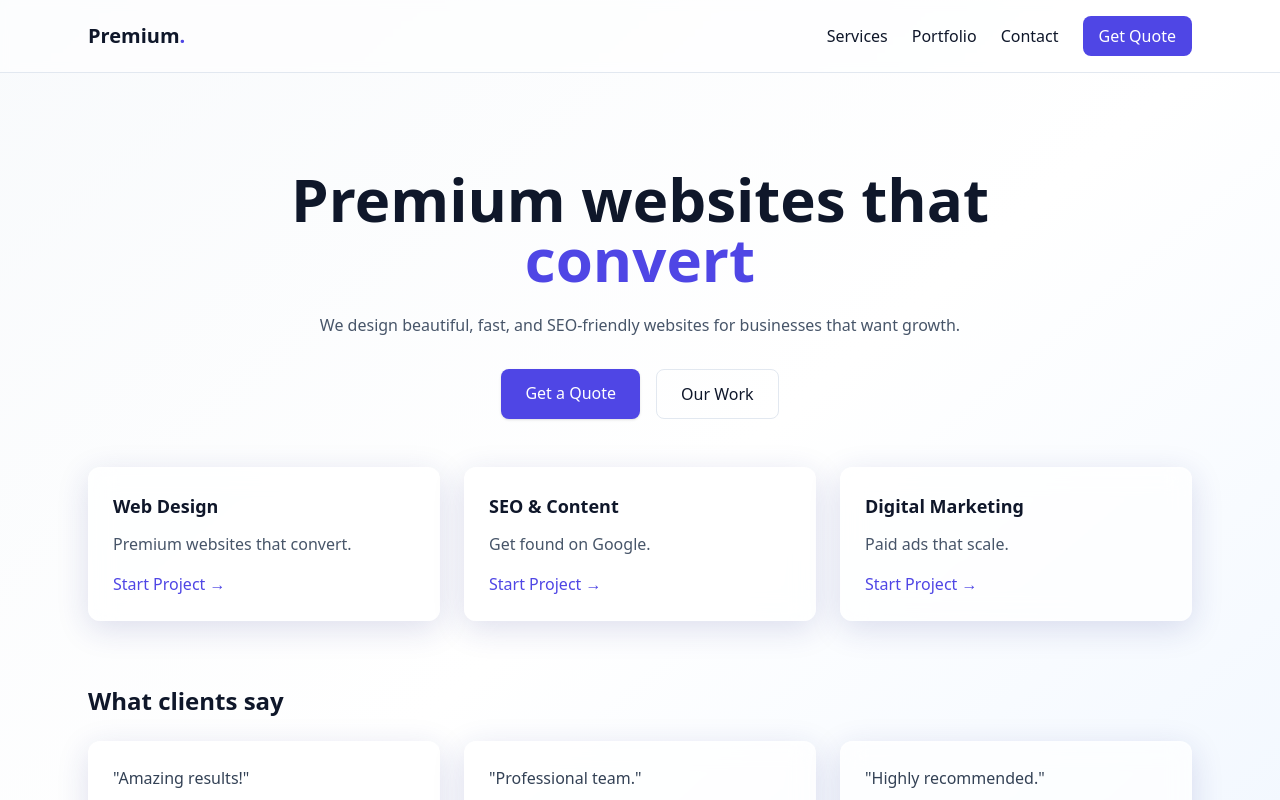
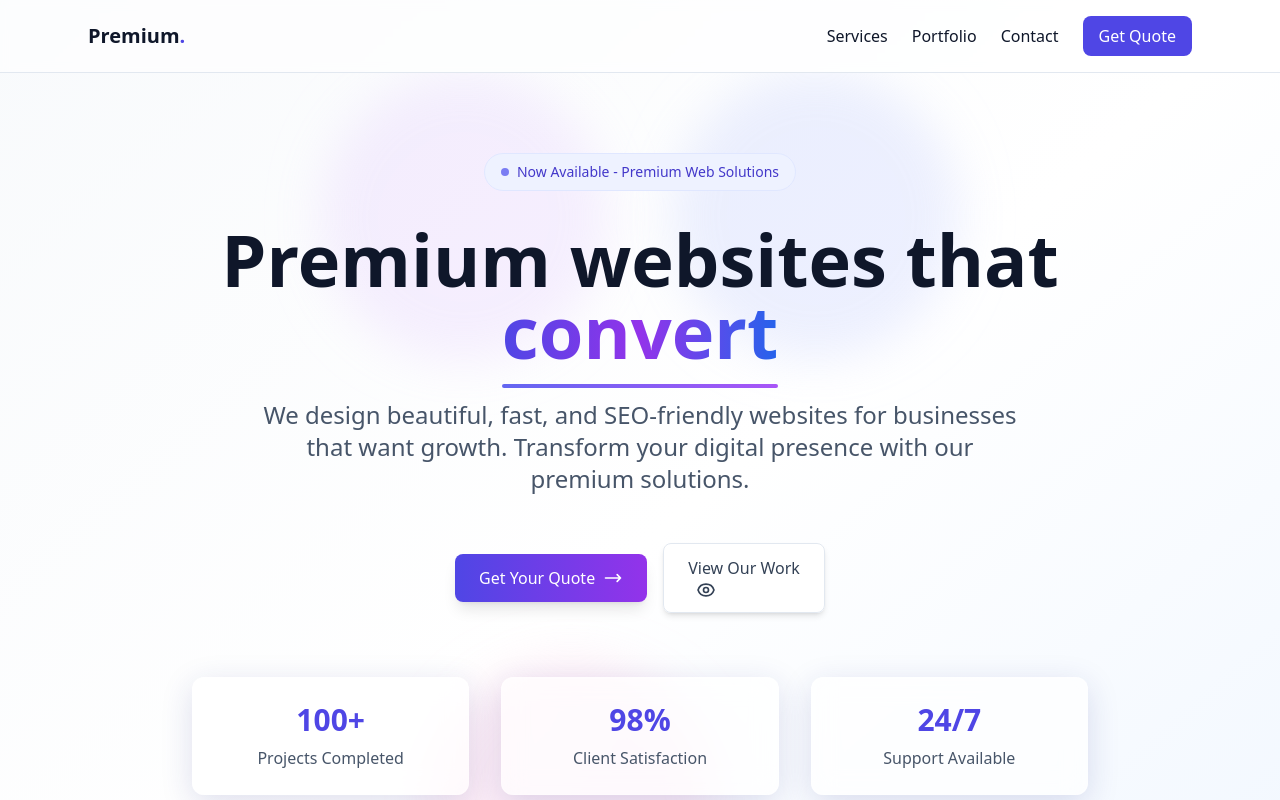
Before and after one commit to pratikrajput885-bot/premium-website, a Next.js app: page / in a window 1280 px wide. Shown: the top 800 px of the page. Built offline with nearby package versions, Linux system fonts and the light colour scheme.

Commit message:
Update page.tsx

```diff
--- a/app/page.tsx
+++ b/app/page.tsx
@@ -1,32 +1,130 @@
+'use client'
+
 import React from 'react'
-import Hero from '../components/Hero'
-import ServiceCard from '../components/ServiceCard'
-import Testimonial from '../components/Testimonial'
+import { motion } from 'framer-motion'
 
-const services = [
-  { title: 'Web Design', desc: 'Premium websites that convert.' },
-  { title: 'SEO & Content', desc: 'Get found on Google.' },
-  { title: 'Digital Marketing', desc: 'Paid ads that scale.' },
-]
+export default function Hero() {
+  const containerVariants = {
+    hidden: { opacity: 0 },
+    visible: {
+      opacity: 1,
+      transition: {
+        delayChildren: 0.3,
+        staggerChildren: 0.2
+      }
+    }
+  }
 
-export default function Home() {
+  const itemVariants = {
+    hidden: { y: 20, opacity: 0 },
+    visible: {
+      y: 0,
+      opacity: 1,
+      transition: {
+        type: "spring",
+        damping: 12,
+        stiffness: 100
+      }
+    }
+  }
+
+  const handleScrollToSection = (sectionId: string) => {
+    const element = document.getElementById(sectionId)
+    if (element) {
+      element.scrollIntoView({ behavior: 'smooth' })
+    }
+  }
+
   return (
-    <section className="px-6 py-12 max-w-6xl mx-auto">
-      <Hero />
-      <div className="mt-12 grid gap-6 grid-cols-1 md:grid-cols-3">
-        {services.map((s) => (
-          <ServiceCard key={s.title} title={s.title} description={s.desc} />
-        ))}
+    <section className="relative pt-20 pb-32 overflow-hidden">
+      {/* Background Elements */}
+      <div className="absolute inset-0 -z-10">
+        <div className="absolute top-0 left-1/4 w-72 h-72 bg-purple-300 rounded-full mix-blend-multiply filter blur-xl opacity-20 animate-bounce-gentle"></div>
+        <div className="absolute top-0 right-1/4 w-72 h-72 bg-indigo-300 rounded-full mix-blend-multiply filter blur-xl opacity-20 animate-bounce-gentle animation-delay-200"></div>
+        <div className="absolute -bottom-8 left-1/3 w-72 h-72 bg-pink-300 rounded-full mix-blend-multiply filter blur-xl opacity-20 animate-bounce-gentle animation-delay-400"></div>
       </div>
 
-      <div className="mt-16">
-        <h2 className="text-2xl font-semibold mb-6">What clients say</h2>
-        <div className="grid grid-cols-1 md:grid-cols-3 gap-6">
-          <Testimonial name="Ravi" role="CEO" text="Amazing results!" />
-          <Testimonial name="Sana" role="CMO" text="Professional team." />
-          <Testimonial name="Ishaan" role="Founder" text="Highly recommended." />
-        </div>
-      </div>
+      <motion.div
+        className="max-w-6xl mx-auto px-6 text-center"
+        variants={containerVariants}
+        initial="hidden"
+        animate="visible"
+      >
+        <motion.div variants={itemVariants} className="space-y-2 mb-8">
+          <div className="inline-flex items-center px-4 py-2 bg-indigo-50 border border-indigo-100 rounded-full text-sm font-medium text-indigo-700 mb-6">
+            <span className="w-2 h-2 bg-indigo-500 rounded-full mr-2 animate-pulse"></span>
+            Now Available - Premium Web Solutions
+          </div>
+
+          <h1 className="text-5xl md:text-7xl font-black leading-tight">
+            Premium websites that{' '}
+            <span className="text-gradient relative">
+              convert
+              <motion.div
+                className="absolute -bottom-2 left-0 right-0 h-1 bg-gradient-to-r from-indigo-500 to-purple-500 rounded-full"
+                initial={{ scaleX: 0 }}
+                animate={{ scaleX: 1 }}
+                transition={{ delay: 1, duration: 0.8 }}
+              />
+            </span>
+          </h1>
+        </motion.div>
+
+        <motion.p
+          variants={itemVariants}
+          className="text-xl md:text-2xl text-slate-600 max-w-3xl mx-auto mb-12 leading-relaxed"
+        >
+          We design beautiful, fast, and SEO-friendly websites for businesses that want growth.
+          Transform your digital presence with our premium solutions.
+        </motion.p>
+
+        <motion.div
+          variants={itemVariants}
+          className="flex flex-col sm:flex-row gap-4 justify-center items-center mb-16"
+        >
+          <button
+            onClick={() => handleScrollToSection('contact')}
+            className="btn-primary group relative overflow-hidden"
+          >
+            <span className="relative z-10 flex items-center">
+              Get Your Quote
+              <svg className="w-5 h-5 ml-2 group-hover:translate-x-1 transition-transform" fill="none" stroke="currentColor" viewBox="0 0 24 24">
+                <path strokeLinecap="round" strokeLinejoin="round" strokeWidth="2" d="M17 8l4 4m0 0l-4 4m4-4H3" />
+              </svg>
+            </span>
+          </button>
+
+          <button
+            onClick={() => handleScrollToSection('portfolio')}
+            className="btn-secondary group"
+          >
+            View Our Work
+            <svg className="w-5 h-5 ml-2 group-hover:scale-110 transition-transform" fill="none" stroke="currentColor" viewBox="0 0 24 24">
+              <path strokeLinecap="round" strokeLinejoin="round" strokeWidth="2" d="M15 12a3 3 0 11-6 0 3 3 0 016 0z" />
+              <path strokeLinecap="round" strokeLinejoin="round" strokeWidth="2" d="M2.458 12C3.732 7.943 7.523 5 12 5c4.478 0 8.268 2.943 9.542 7-1.274 4.057-5.064 7-9.542 7-4.477 0-8.268-2.943-9.542-7z" />
+            </svg>
+          </button>
+        </motion.div>
+
+        {/* Stats Section */}
+        <motion.div
+          variants={itemVariants}
+          className="grid grid-cols-1 md:grid-cols-3 gap-8 max-w-4xl mx-auto"
+        >
+          <div className="glass p-6 hover:scale-105 transition-transform duration-300">
+            <div className="text-3xl font-bold text-indigo-600 mb-2">100+</div>
+            <div className="text-slate-600">Projects Completed</div>
+          </div>
+          <div className="glass p-6 hover:scale-105 transition-transform duration-300">
+            <div className="text-3xl font-bold text-indigo-600 mb-2">98%</div>
+            <div className="text-slate-600">Client Satisfaction</div>
+          </div>
+          <div className="glass p-6 hover:scale-105 transition-transform duration-300">
+            <div className="text-3xl font-bold text-indigo-600 mb-2">24/7</div>
+            <div className="text-slate-600">Support Available</div>
+          </div>
+        </motion.div>
+      </motion.div>
     </section>
   )
 }
```
